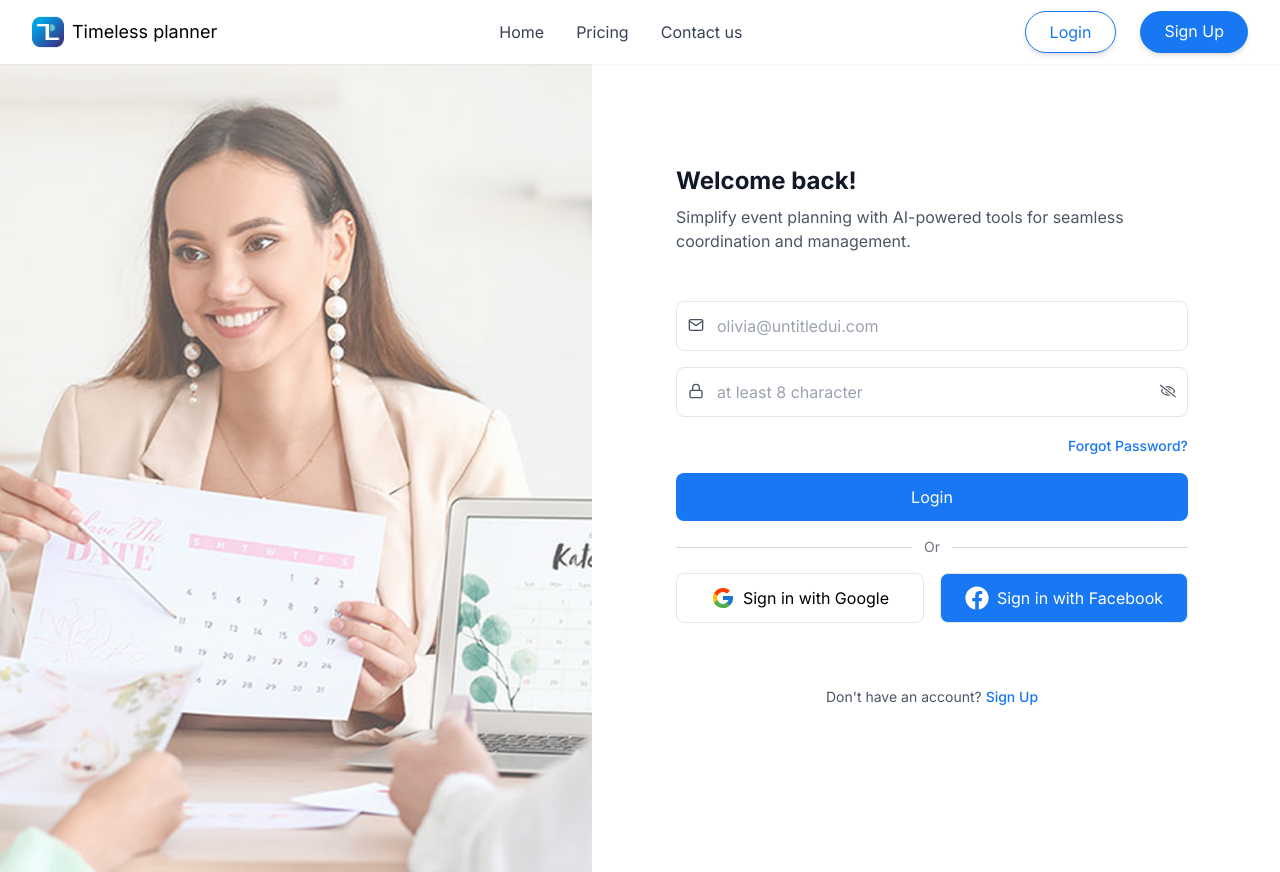
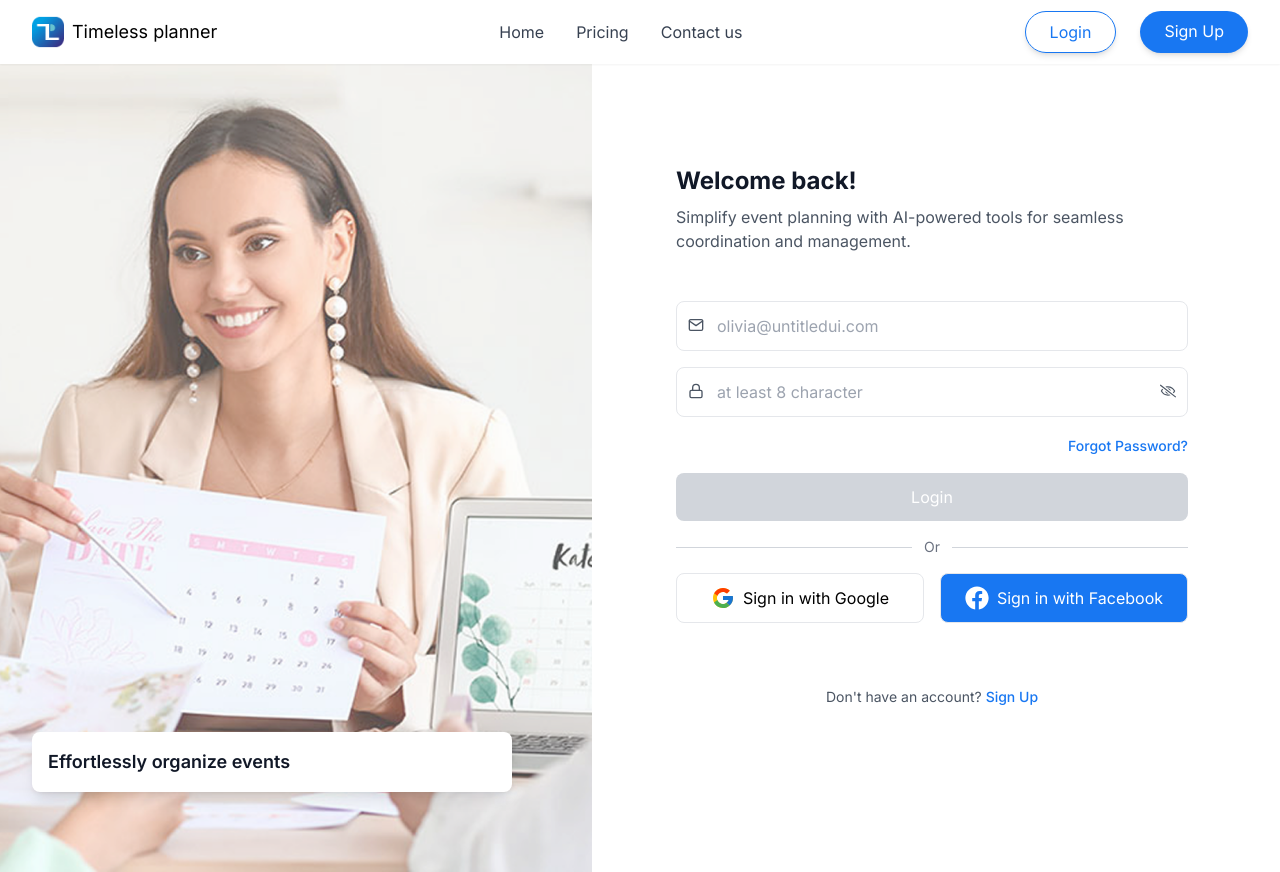
Before and after one commit to kingieX/timeless-planner-v2, a Next.js app: page /login in a window 1280 px wide. Built offline with nearby package versions, Linux system fonts and the light colour scheme.

Commit message:
Update:login page in progress

```diff
--- a/src/app/login/page.tsx
+++ b/src/app/login/page.tsx
@@ -1,19 +1,39 @@
 /* eslint-disable react/no-unescaped-entities */
 "use client";
 
+import { useState, useEffect } from "react";
 import Navbar from "@/components/Navbar";
 import Image from "next/image";
-import { FaFacebook, FaRegEyeSlash } from "react-icons/fa";
+import { FaFacebook, FaRegEye, FaRegEyeSlash } from "react-icons/fa";
 import { FcGoogle } from "react-icons/fc";
 import { FiMail, FiLock } from "react-icons/fi";
 
+const textOverlay = [
+  "Create and Manage Events",
+  "Effortlessly organize events",
+  "From virtual to physical venues",
+  "Plan every detail your way",
+];
+
 export default function LoginPage() {
+  const [currentText, setCurrentText] = useState(0);
+  const [email, setEmail] = useState("");
+  const [password, setPassword] = useState("");
+  const [showPassword, setShowPassword] = useState(false);
+
+  useEffect(() => {
+    const interval = setInterval(() => {
+      setCurrentText((prev) => (prev + 1) % textOverlay.length);
+    }, 3000);
+    return () => clearInterval(interval);
+  }, []);
+
   return (
-    <div className="w-full min-h-scree flex flex-col">
+    <div className="w-full min-h-screen flex flex-col">
       <Navbar />
       <div className="flex flex-col md:flex-row w-full h-full items-center mt-16">
-        {/* Left Section: Image */}
-        <div className="hidden md:block w-1/2 pr-12">
+        {/* Left Section: Image with Overlay */}
+        <div className="hidden md:block w-1/2 pr-12 relative">
           <Image
             src="/login-image.png"
             alt="Event Planning"
@@ -21,6 +41,11 @@ export default function LoginPage() {
             height={1000}
             className="content-evenly"
           />
+          <div className="absolute bottom-20 left-8 bg-white p-4 rounded-lg shadow-lg w-3/4">
+            <p className="text-lg font-semibold text-gray-900">
+              {textOverlay[currentText]}
+            </p>
+          </div>
         </div>
 
         {/* Right Section: Login Form */}
@@ -39,16 +64,30 @@ export default function LoginPage() {
                 type="email"
                 placeholder="olivia@untitledui.com"
                 className="w-full pl-10 p-3 border rounded-lg outline-none focus:ring focus:ring-primary"
+                value={email}
+                onChange={(e) => setEmail(e.target.value)}
               />
             </div>
             <div className="relative">
               <FiLock className="absolute left-3 top-4 text-gray-600" />
               <input
-                type="password"
+                type={showPassword ? "text" : "password"}
                 placeholder="at least 8 character"
                 className="w-full pl-10 p-3 border rounded-lg outline-none focus:ring focus:ring-primary"
+                value={password}
+                onChange={(e) => setPassword(e.target.value)}
               />
-              <FaRegEyeSlash className="absolute right-3 top-4 text-gray-600" />
+              {showPassword ? (
+                <FaRegEye
+                  className="absolute right-3 top-4 text-gray-600 cursor-pointer"
+                  onClick={() => setShowPassword(false)}
+                />
+              ) : (
+                <FaRegEyeSlash
+                  className="absolute right-3 top-4 text-gray-600 cursor-pointer"
+                  onClick={() => setShowPassword(true)}
+                />
+              )}
             </div>
             <div className="text-right">
               <a
@@ -60,8 +99,8 @@ export default function LoginPage() {
             </div>
             <button
               type="submit"
-              className="w-full bg-primary text-white p-3 rounded-lg hover:bg-primary-dark transition"
-              //   disabled ? '' : ''
+              className="w-full bg-primary text-white p-3 rounded-lg hover:bg-primary-dark transition disabled:bg-gray-300"
+              disabled={!email || !password}
             >
               Login
             </button>
```
